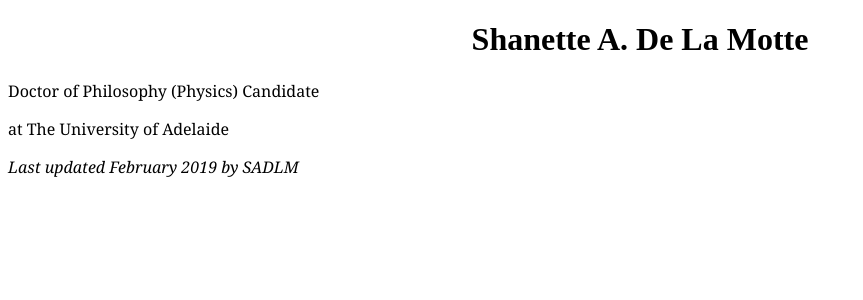
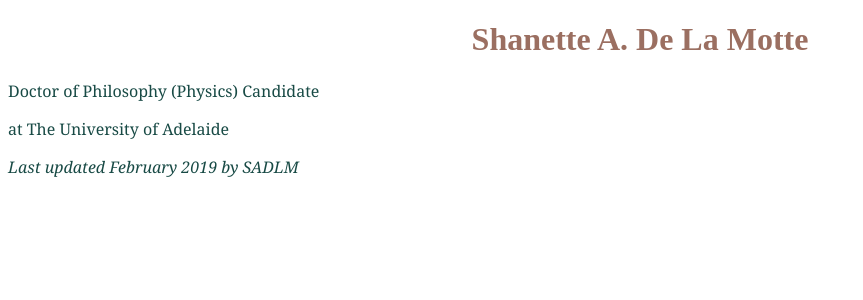
Before and after one commit to sadlm8/sadlm8.github.io, a PHP site: page / in a window 1280 px wide. Shown: the top 300 px of the page, without its empty margins (0-863 px from the left). Run offline with PHP 8.4, Linux system fonts and the light colour scheme.

Commit message:
Update style.css

```diff
--- a/style.css
+++ b/style.css
@@ -1,7 +1,13 @@
 p {
   font-family: Georgia;
+  color: rgb(24,74,69);
 }
 
 h1{
   text-align: center;
+  color: rgb(155,111,97);
 }
+
+body{
+  color: rgb(181,186,182);
+}
```
